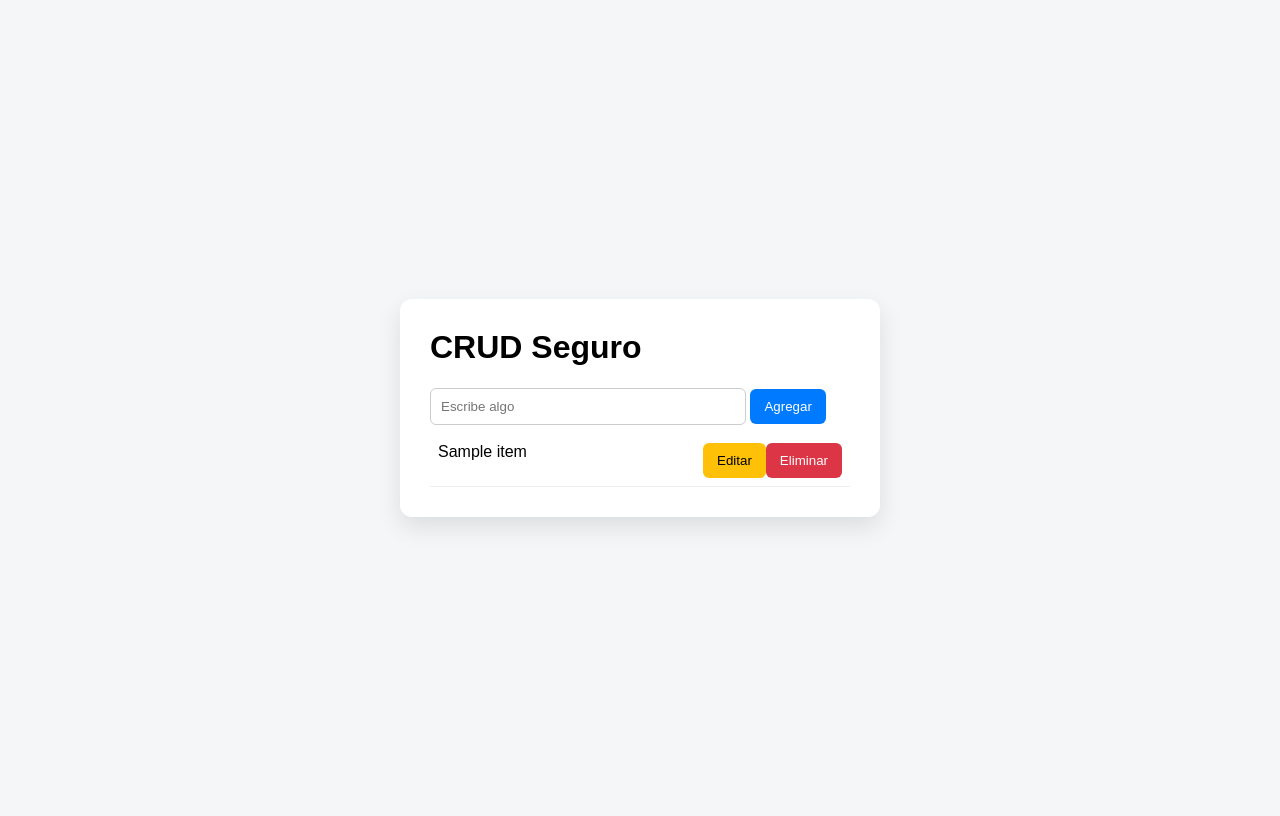
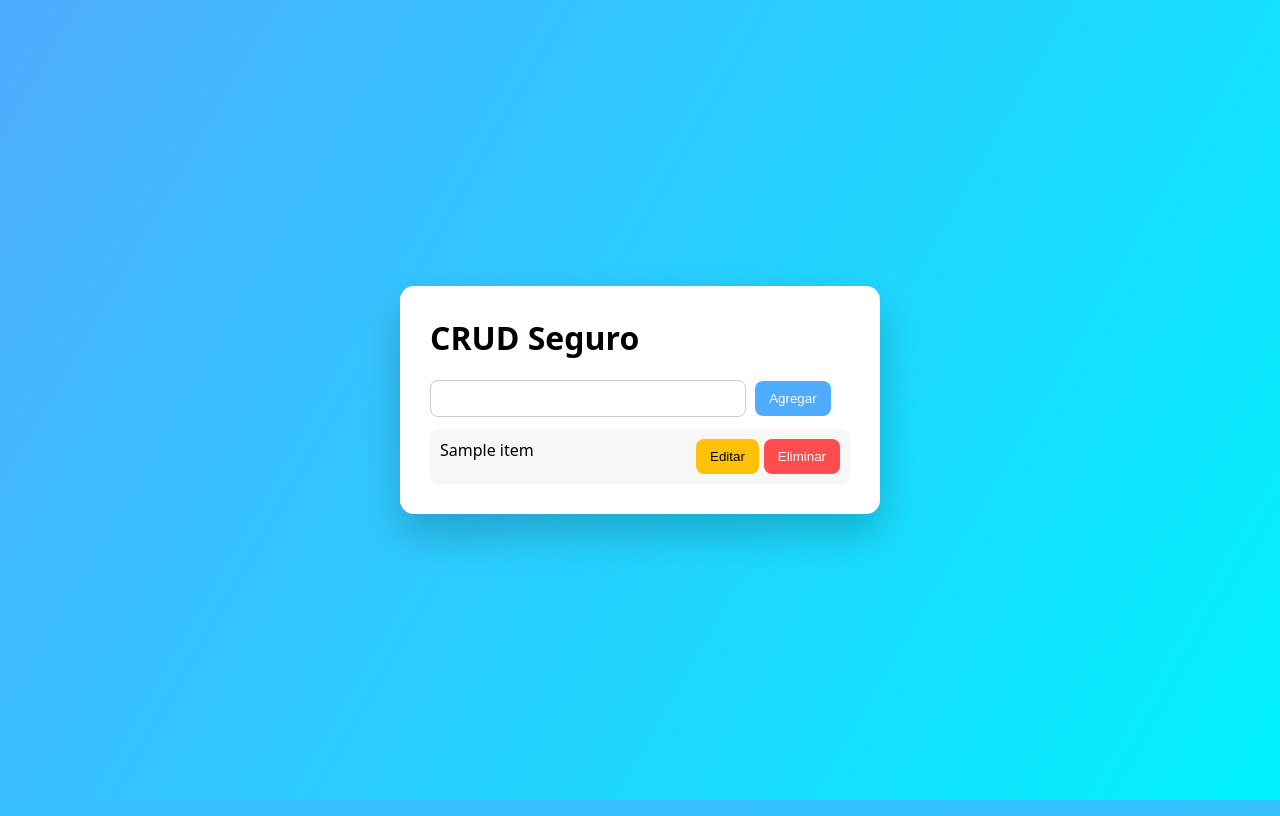
Before and after one commit to BerenSa/crud_villa, a Flask app: page / in a window 1280 px wide. Run offline with Flask 3, Linux system fonts and the light colour scheme; tables that the repository leaves empty hold one stand-in row (values such as "Sample post").

Commit message:
Refactor index.html for improved styling and layout consistency in CRUD interface

```diff
--- a/templates/index.html
+++ b/templates/index.html
@@ -6,20 +6,21 @@
 
 <style>
 body{
-    font-family: Arial, sans-serif;
-    background:#f4f6f8;
+    font-family: system-ui;
+    background: linear-gradient(120deg,#4facfe,#00f2fe);
     display:flex;
     justify-content:center;
     align-items:center;
     height:100vh;
+    margin:0;
 }
 
-.card{
+.container{
     background:white;
     padding:30px;
-    border-radius:12px;
+    border-radius:14px;
     width:420px;
-    box-shadow:0 10px 25px rgba(0,0,0,.1);
+    box-shadow:0 20px 40px rgba(0,0,0,.2);
 }
 
 h1{
@@ -29,87 +30,79 @@ h1{
 input{
     padding:10px;
     width:70%;
-    border-radius:6px;
+    border-radius:8px;
     border:1px solid #ccc;
 }
 
 button{
     padding:10px 14px;
     border:none;
-    border-radius:6px;
-    background:#007bff;
+    border-radius:8px;
+    background:#4facfe;
     color:white;
     cursor:pointer;
+    margin-left:5px;
 }
 
 button:hover{
-    background:#0056b3;
+    opacity:.85;
 }
 
-.item{
+.row{
     display:flex;
     justify-content:space-between;
-    margin-top:10px;
-    padding:8px;
-    border-bottom:1px solid #eee;
+    margin-top:12px;
+    padding:10px;
+    background:#f7f7f7;
+    border-radius:8px;
 }
 
-.delete{
-    background:#dc3545;
-}
-
-.edit{
-    background:#ffc107;
-    color:black;
-}
+.delete{ background:#ff4d4d }
+.edit{ background:#ffc107;color:black }
 
 .modal{
     position:fixed;
-    top:0;
-    left:0;
-    right:0;
-    bottom:0;
-    background:rgba(0,0,0,.5);
+    inset:0;
+    background:rgba(0,0,0,.6);
     display:none;
     justify-content:center;
     align-items:center;
 }
 
-.modal-content{
+.modal-box{
     background:white;
     padding:20px;
-    border-radius:8px;
+    border-radius:12px;
 }
 </style>
-
 </head>
 
 <body>
 
-<div class="card">
+<div class="container">
 <h1>CRUD Seguro</h1>
 
-<input id="txt" placeholder="Escribe algo">
+<input id="txt">
 <button onclick="add()">Agregar</button>
 
 <div id="list"></div>
 </div>
 
 <div class="modal" id="modal">
-<div class="modal-content">
+<div class="modal-box">
 <h3>Editar</h3>
 <input id="editTxt">
-<button onclick="saveEdit()">Guardar</button>
+<button onclick="save()">Guardar</button>
 <button onclick="closeModal()">Cancelar</button>
 </div>
 </div>
 
 <script>
 
-let editingId=null
+let editId=null
 
-function sanitize(text){
-    return text.replace(/[<>]/g,"")
+function clean(t){
+    return t.replace(/[<>]/g,"")
 }
 
 async function load(){
@@ -121,41 +114,41 @@ async function load(){
 
     data.forEach(i=>{
         const row=document.createElement("div")
-        row.className="item"
+        row.className="row"
 
-        const span=document.createElement("span")
-        span.textContent=i.name
+        const name=document.createElement("span")
+        name.textContent=i.name
 
         const actions=document.createElement("div")
 
-        const editBtn=document.createElement("button")
-        editBtn.textContent="Editar"
-        editBtn.className="edit"
-        editBtn.onclick=()=>{
-            editingId=i.id
-            document.getElementById("editTxt").value=i.name
-            document.getElementById("modal").style.display="flex"
+        const e=document.createElement("button")
+        e.textContent="Editar"
+        e.className="edit"
+        e.onclick=()=>{
+            editId=i.id
+            editTxt.value=i.name
+            modal.style.display="flex"
         }
 
-        const delBtn=document.createElement("button")
-        delBtn.textContent="Eliminar"
-        delBtn.className="delete"
-        delBtn.onclick=()=>remove(i.id)
+        const d=document.createElement("button")
+        d.textContent="Eliminar"
+        d.className="delete"
+        d.onclick=async()=>{
+            await fetch("/items/"+i.id,{method:"DELETE"})
+            load()
+        }
 
-        actions.appendChild(editBtn)
-        actions.appendChild(delBtn)
-
-        row.appendChild(span)
+        actions.appendChild(e)
+        actions.appendChild(d)
+        row.appendChild(name)
         row.appendChild(actions)
         list.appendChild(row)
     })
 }
 
 async function add(){
-    const txt=document.getElementById("txt")
-    const val=sanitize(txt.value.trim())
-
-    if(!val) return alert("Vacío")
+    const val=clean(txt.value.trim())
+    if(!val) return alert("Escribe algo")
 
     await fetch("/items",{
         method:"POST",
@@ -167,15 +160,10 @@ async function add(){
     load()
 }
 
-async function remove(id){
-    await fetch("/items/"+id,{method:"DELETE"})
-    load()
-}
+async function save(){
+    const val=clean(editTxt.value)
 
-async function saveEdit(){
-    const val=sanitize(document.getElementById("editTxt").value)
-
-    await fetch("/items/"+editingId,{
+    await fetch("/items/"+editId,{
         method:"PUT",
         headers:{'Content-Type':'application/json'},
         body:JSON.stringify({name:val})
@@ -186,7 +174,7 @@ async function saveEdit(){
 }
 
 function closeModal(){
-    document.getElementById("modal").style.display="none"
+    modal.style.display="none"
 }
 
 load()
```
